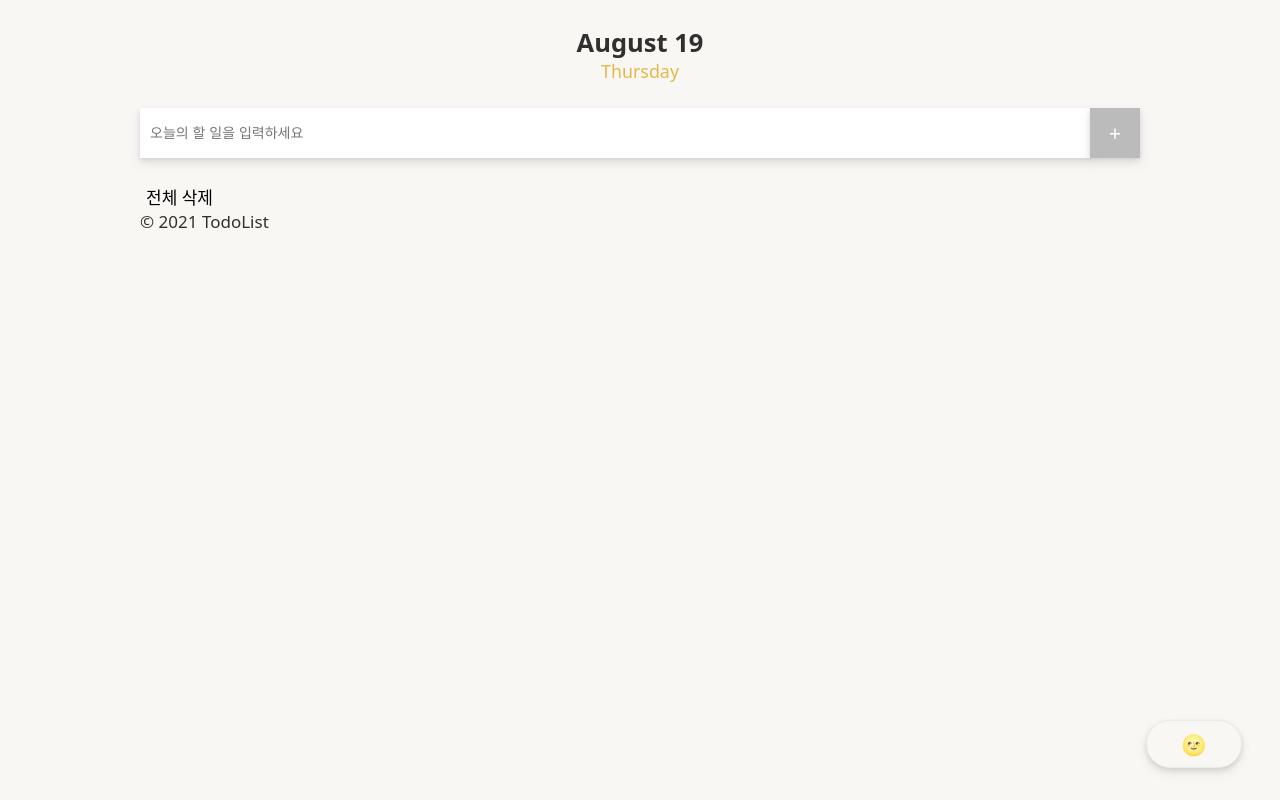
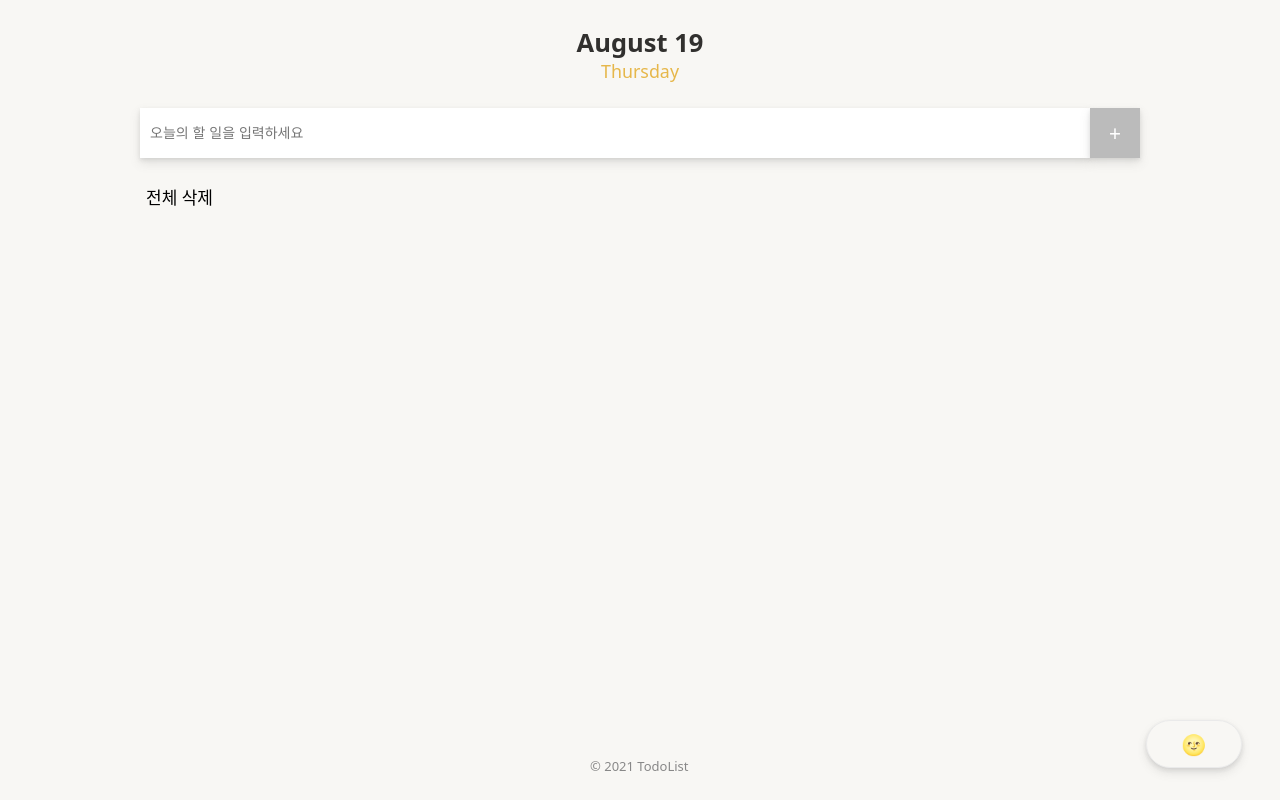
Before and after one commit to juhyoju/todo-list, a React (Create React App) app: page / in a window 1280 px wide. Built offline with nearby package versions, Linux system fonts and the light colour scheme; a web font is replaced by a local one.

Commit message:
footer style

```diff
--- a/src/components/TodoTemplate.js
+++ b/src/components/TodoTemplate.js
@@ -86,7 +86,7 @@ const TodoTemplate = id => {
                     <DateString />
                 </header>
 
-                <article>
+                <article style={{ marginBottom: '50px' }}>
                     <TodoInput todos={todos} setTodos={setTodos} />
 
                     <TodoList
@@ -99,7 +99,9 @@ const TodoTemplate = id => {
                         DarkMode
                     </ThemeToggle>
                 </article>
-                <footer>&copy; {new Date().getFullYear()} TodoList</footer>
+                <TodoFooter>
+                    &copy; {new Date().getFullYear()} TodoList
+                </TodoFooter>
             </div>
         </TodoWrap>
     )
@@ -114,4 +116,13 @@ const TodoWrap = styled.div`
     flex-direction: column;
     align-items: center;
     padding: 25px;
+    position: relative;
 `
+const TodoFooter = styled.div`
+    font-size: 13px;
+    color: #888;
+    position: absolute;
+    bottom: 25px;
+    left: 50%;
+    margin-left: -50px;
+`
```
